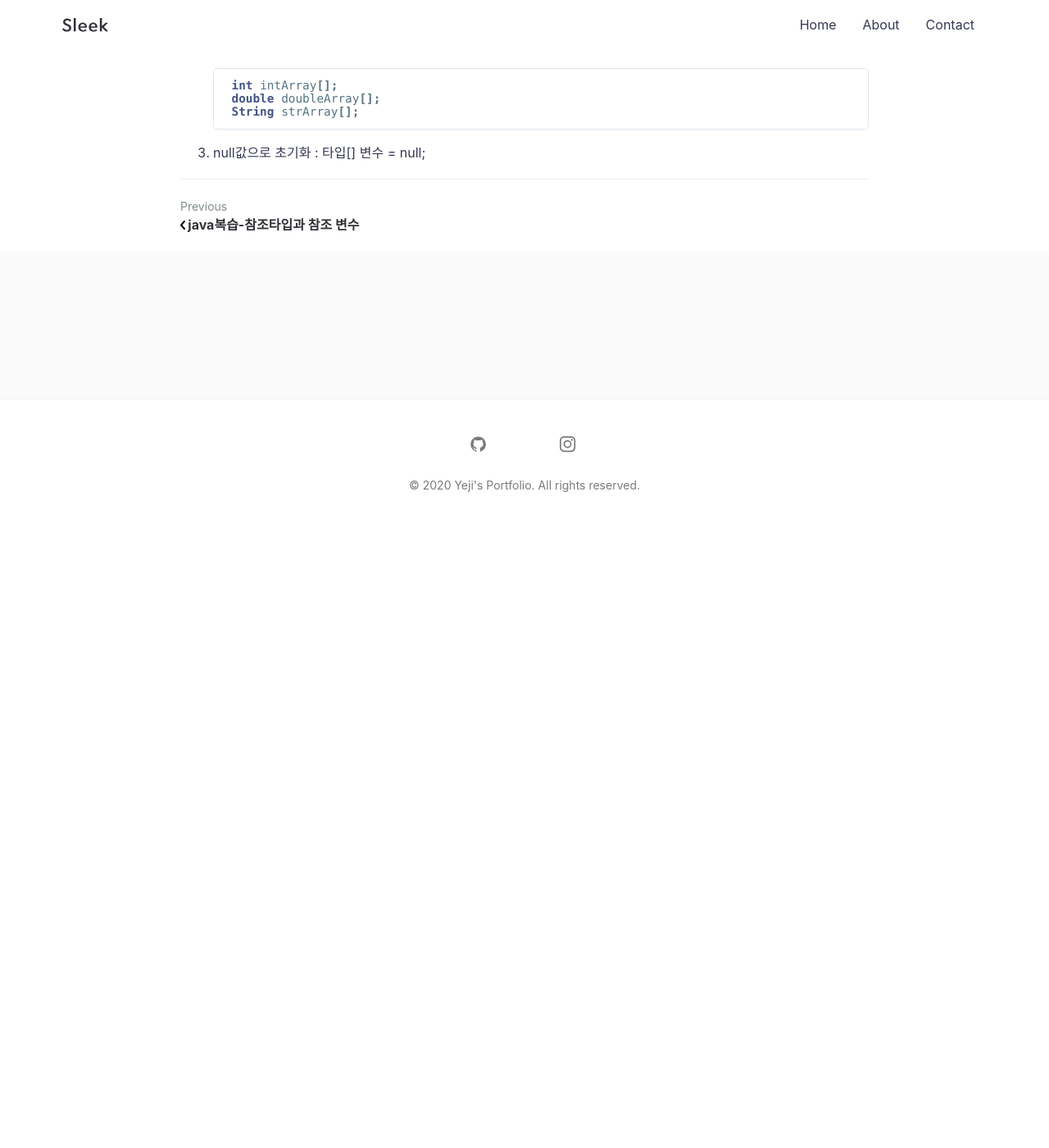
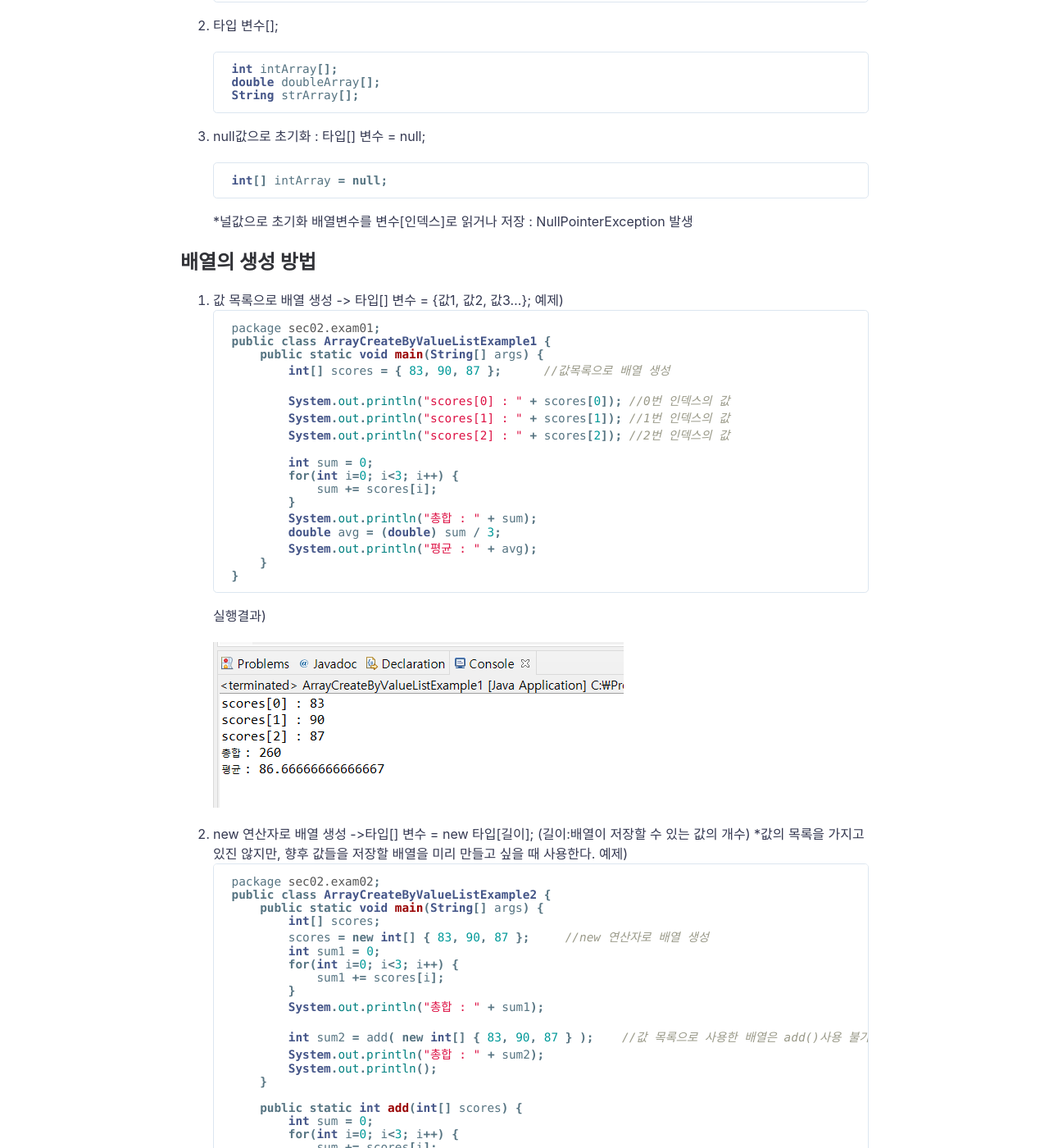
Before and after one commit to Yeji-Jang1210/Yeji-Jang1210.github.io, a Jekyll site: the page built from _posts/2020-08-17-java-study-second.md, in a window 1280 px wide and 1400 px high, scrolled down 993 px. Shown: the whole window at 82% size. Built offline with Jekyll 4.4.1, drawn with Linux system fonts in a browser that asks for light colours; comment, search, counter and statistics services are not loaded; before the commit the page ends 1640 px from its top, so only the background shows below that; some of the changed text lies outside the part shown.

Commit message:
update study-second

````diff
--- a/_posts/2020-08-17-java-study-second.md
+++ b/_posts/2020-08-17-java-study-second.md
@@ -5,12 +5,12 @@ featured-img: first-post
 ---
 # 배열
 배열은 같은 타입의 데이터를 연속된 공간에 나열하고, 각 데이터에 **인덱스(index)**를 부여해놓은 자료구조이다.
-
 배열 변수는 참조 변수에 속한다. 배열도 객체이므로 **힙 영역**에 생성되고 배열 변수는 힙 영역의 배열 객체를 참조하게 된다.
 
 배열의 선언은 두가지 방법으로 가능하다.
 
 ## 배열의 선언 방법
+
 1. 타입[] 변수;
 
     ```java
@@ -28,3 +28,71 @@ featured-img: first-post
     ```
 
 1. null값으로 초기화 : 타입[] 변수 = null;
+
+    ```java
+    int[] intArray = null;
+    ```
+    *널값으로 초기화 배열변수를 변수[인덱스]로 읽거나 저장 : NullPointerException 발생
+
+## 배열의 생성 방법
+
+1. 값 목록으로 배열 생성
+    -> 타입[] 변수 = {값1, 값2, 값3...};
+    예제)
+    ```java
+    package sec02.exam01;
+    public class ArrayCreateByValueListExample1 {
+        public static void main(String[] args) {
+            int[] scores = { 83, 90, 87 };      //값목록으로 배열 생성
+
+            System.out.println("scores[0] : " + scores[0]); //0번 인덱스의 값
+            System.out.println("scores[1] : " + scores[1]); //1번 인덱스의 값
+            System.out.println("scores[2] : " + scores[2]); //2번 인덱스의 값
+
+            int sum = 0;
+            for(int i=0; i<3; i++) {
+                sum += scores[i];
+            }
+            System.out.println("총합 : " + sum);
+            double avg = (double) sum / 3;
+            System.out.println("평균 : " + avg);
+        }
+    }
+    ```
+    실행결과)
+
+    ![Image Alt 참조타입_배열1]({{"/assets/img/posting/Array_1.png"| relative_url}})
+
+1. new 연산자로 배열 생성
+    ->타입[] 변수 = new 타입[길이]; (길이:배열이 저장할 수 있는 값의 개수)
+        *값의 목록을 가지고 있진 않지만, 향후 값들을 저장할 배열을 미리 만들고 싶을 때 사용한다.
+    예제)
+    ```java
+    package sec02.exam02;
+    public class ArrayCreateByValueListExample2 {
+        public static void main(String[] args) {
+            int[] scores;
+            scores = new int[] { 83, 90, 87 };	//new 연산자로 배열 생성
+            int sum1 = 0;
+            for(int i=0; i<3; i++) {
+                sum1 += scores[i];
+            }
+            System.out.println("총합 : " + sum1);
+
+            int sum2 = add( new int[] { 83, 90, 87 } );	//값 목록으로 사용한 배열은 add()사용 불가
+            System.out.println("총합 : " + sum2);
+            System.out.println();
+        }
+
+        public static int add(int[] scores) {
+            int sum = 0;
+            for(int i=0; i<3; i++) {
+                sum += scores[i];
+            }
+            return sum;
+        }
+    }
+    ```
+    실행결과)
+
+     ![Image Alt 참조타입_배열2]({{"/assets/img/posting/Array_2.png"| relative_url}})
````
Also changed, not shown: assets/img/posting/Array_1.png (added), assets/img/posting/Array_2.png (added).
